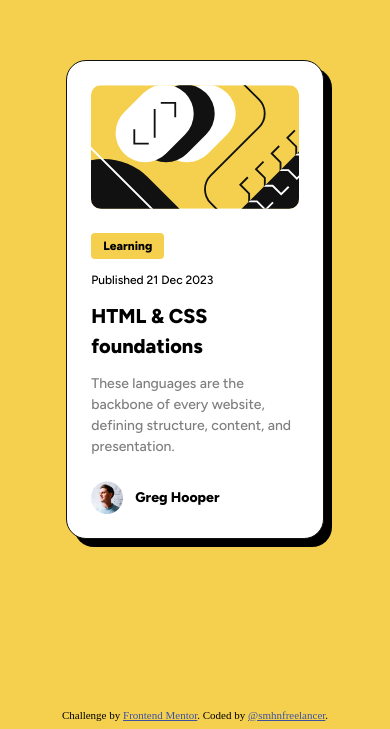
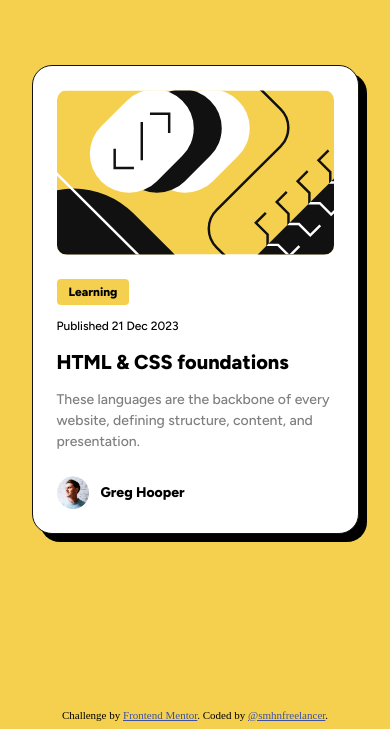
Before and after one commit to smhnfreelancer/frontendmentor, a plain HTML site: page frontendmentor/blog-preview-card-main/index.html in a window 390 px wide. Shown: the part 118-847 px from the top of the page. Drawn offline with Linux system fonts and the light colour scheme.

Commit message:
changing mobile size width

```diff
--- a/frontendmentor/blog-preview-card-main/styles/style.css
+++ b/frontendmentor/blog-preview-card-main/styles/style.css
@@ -120,6 +120,11 @@ main {
 .auth-img {
   width: 32px;
 }
+@media screen and (min-width: 375px) {
+  .card {
+    width: 327px;
+  }
+}
 
 @media screen and (min-width: 400px) {
   .card {
```
